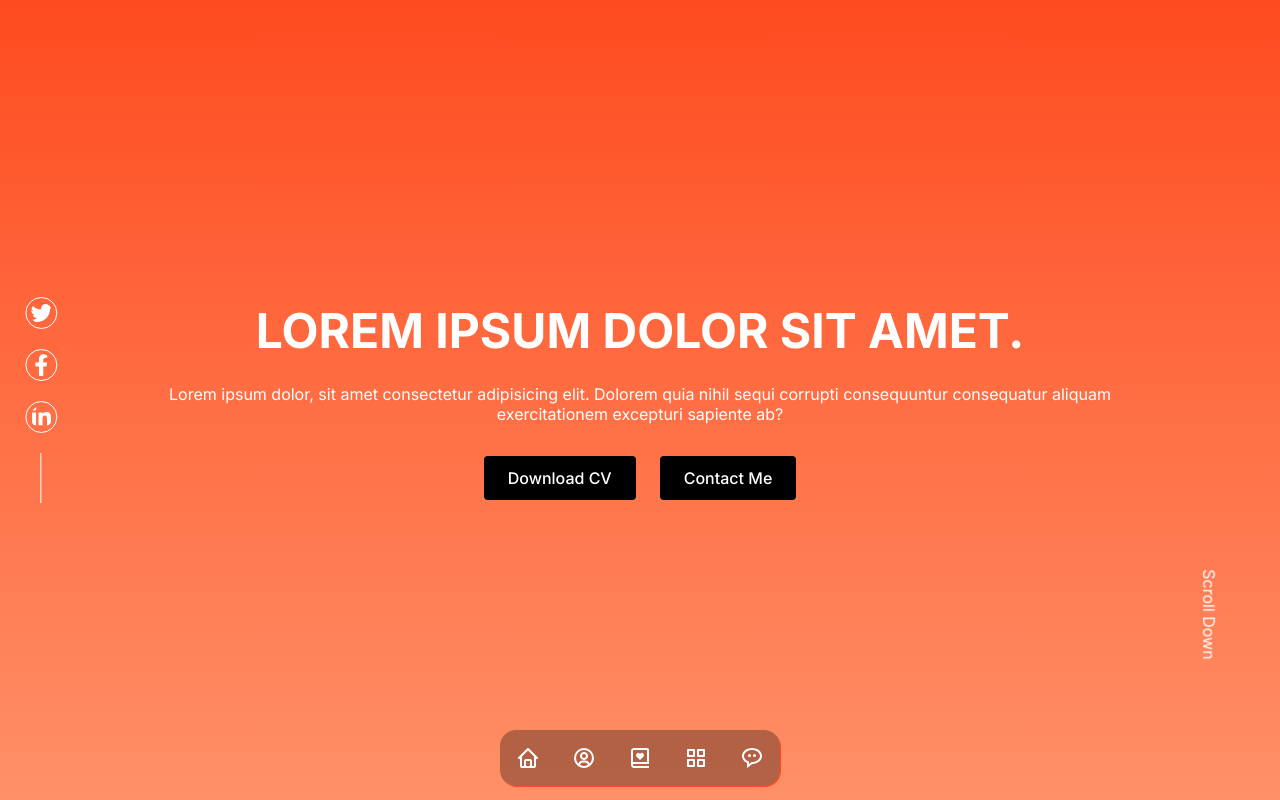
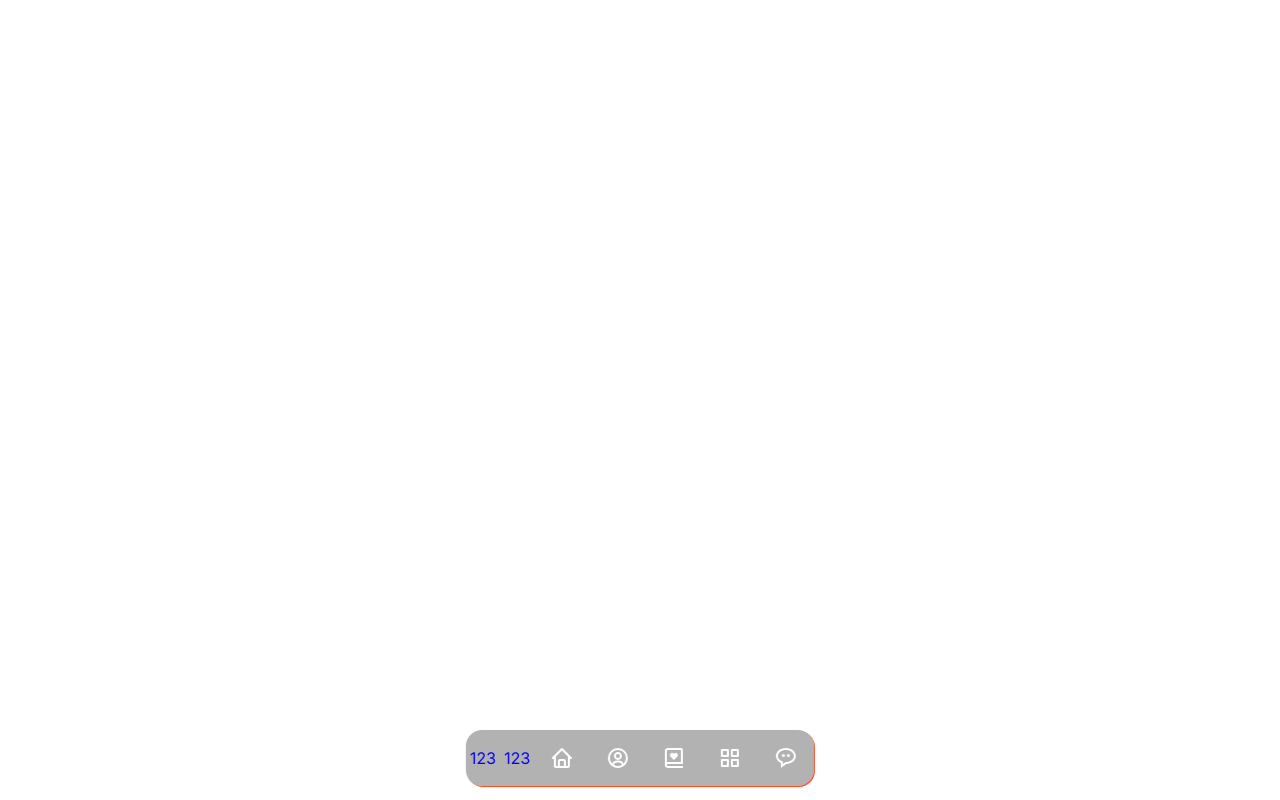
Before and after one commit to thunguyen120296/my-portfolio, a React (Create React App) app: page / in a window 1280 px wide. Built offline with nearby package versions, Linux system fonts and the light colour scheme.

Commit message:
update link navigation

```diff
--- a/src/components/partials/navigation/Navigation.jsx
+++ b/src/components/partials/navigation/Navigation.jsx
@@ -1,10 +1,13 @@
 import React from 'react';
-import { Link } from 'react-router-dom';
+import { Link} from 'react-router-dom';
 import './navigation.css';
+import About from '../../about/About';
 import {BiHome, BiUserCircle, BiBookHeart, BiGridAlt, BiMessageRoundedDots} from 'react-icons/bi';
 function Navigation(){
     return (
         <ul className='navigation'>
+            <li><Link to='/'>123</Link></li>
+            <li><Link to='/about'>123</Link></li>
             <li><a href='/' className='item__link'><BiHome /></a></li>
             <li><a href="/about" className='item__link'><BiUserCircle /></a></li>
             <li><a href="/experience" className='item__link'><BiBookHeart /></a></li>
--- a/src/index.js
+++ b/src/index.js
@@ -1,5 +1,17 @@
 import ReactDOM from 'react-dom';
 import React from 'react';
+import { BrowserRouter as Router, Routes, Route } from 'react-router-dom';
+import Navigation from './components/partials/navigation/Navigation';
+import About from './components/about/About';
 import App from './App';
 import './index.css';
-ReactDOM.render(<App />, document.getElementById('root'));
+ReactDOM.render(
+    <React.StrictMode>
+        <Router>
+            <Navigation />
+            <Routes>
+                <Route path='/' />
+            </Routes>
+        </Router>
+    </React.StrictMode>,
+    document.getElementById('root'));
```
